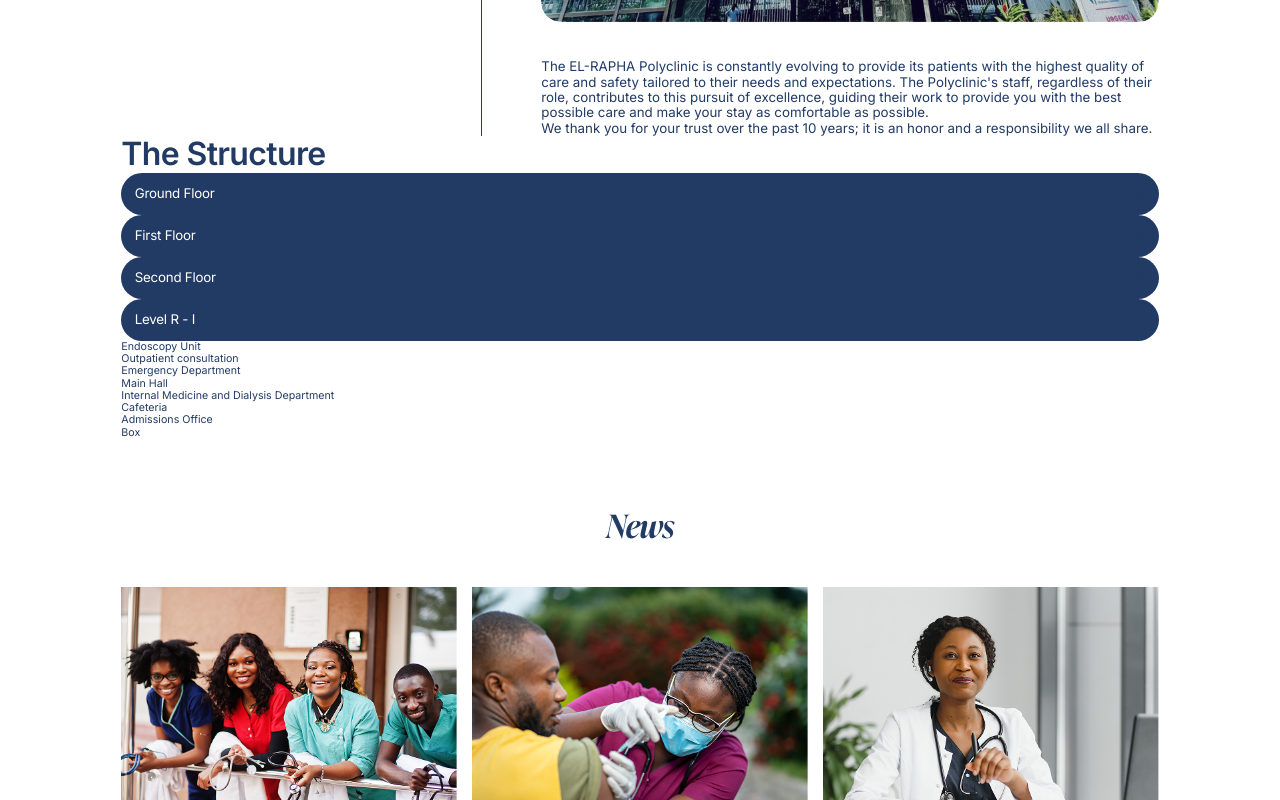
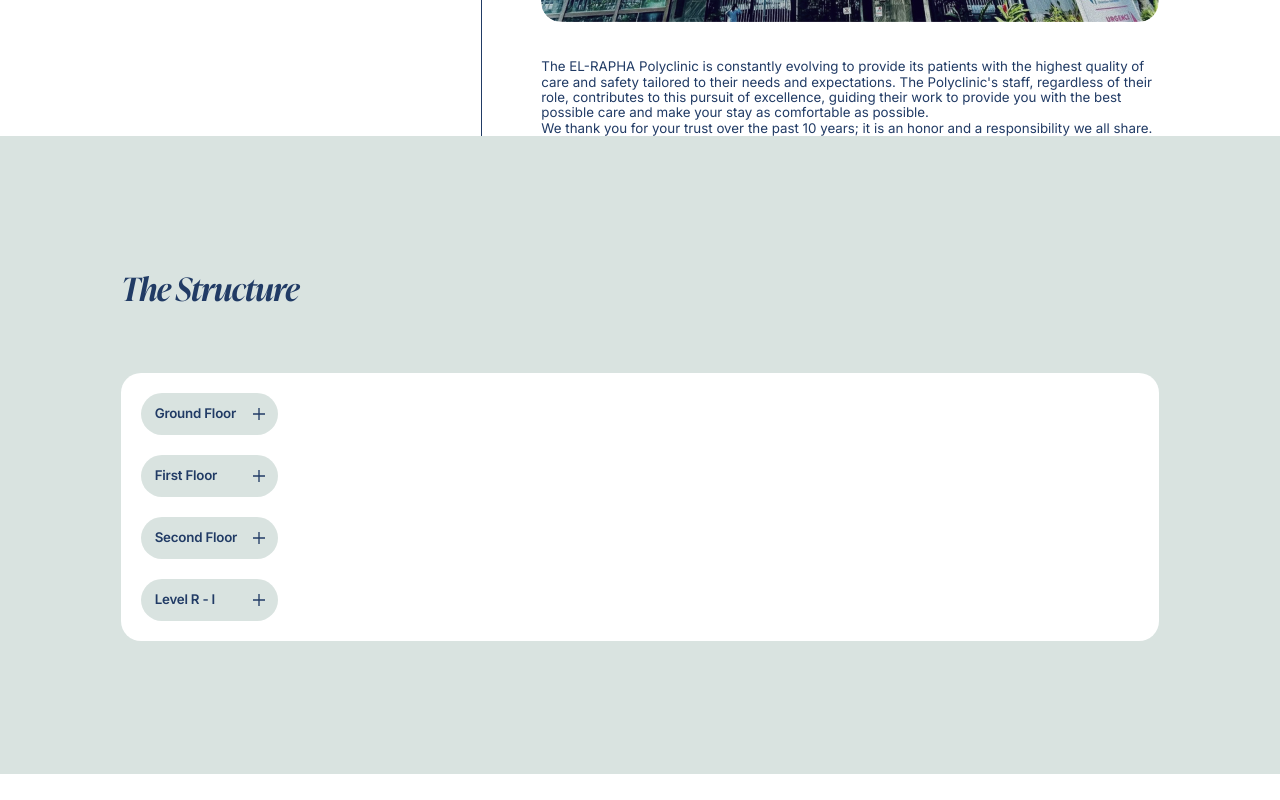
Before and after one commit to timofei0536/rapha, a Next.js app: page /about in a window 1280 px wide. Shown: the part 2540-3340 px from the top of the page. Built offline with nearby package versions, Linux system fonts and the light colour scheme.

Commit message:
add toggles

```diff
--- a/src/app/layout.js
+++ b/src/app/layout.js
@@ -1,5 +1,4 @@
 import Script from 'next/script'; // 1. Импортируем компонент
-import Toogles from '@/components/Toogles/Toogles'; // Твой компонент с логикой
 import { Inter } from "next/font/google";
 import localFont from "next/font/local";
 import 'normalize.css';
--- a/src/components/Btn/Btn.scss
+++ b/src/components/Btn/Btn.scss
@@ -8,7 +8,6 @@
         justify-content: flex-start;
     }
     padding: 2rem;
-
     border-radius: 5rem;
     background: var(--blue);
     letter-spacing: -0.032rem;
@@ -16,6 +15,7 @@
     color: var(--white);
     min-width: 20.5rem;
     font-size: 2rem;
+    font-weight: 600;
 
     &--small {
         min-width: 15.5rem;
@@ -44,4 +44,9 @@
     &--orange {
         background-color: var(--orange);
     }
+
+    &--gray {
+        background-color: var(--gray);
+        color: var(--blue);
+    }
 }
--- a/src/components/Structure/Structure.jsx
+++ b/src/components/Structure/Structure.jsx
@@ -1,33 +1,112 @@
 import "./Structure.scss";
+import "@/components/Toogles/Toogles.scss";
 import Btn from "@/components/Btn/Btn";
 import Plus from "@/components/icons/Plus";
+import Toogles from "@/components/Toogles/Toogles";
+
+const tabs = [
+    {
+        id: "0",
+        label: "Ground Floor",
+        list: [
+            "Endoscopy Unit",
+            "Outpatient consultation",
+            "Emergency Department",
+            "Main Hall",
+            "Internal Medicine and Dialysis Department",
+            "Cafeteria",
+            "Admissions Office",
+            "Box",
+            "Emergency Department",
+            "Main Hall",
+            "Internal Medicine and Dialysis Department",
+            "Cafeteria",
+            "Admissions Office",
+            "Box",
+            "Emergency Department",
+            "Main Hall",
+            "Internal Medicine and Dialysis Department",
+            "Cafeteria",
+            "Admissions Office",
+            "Box",
+            "Emergency Department",
+            "Main Hall",
+            "Internal Medicine and Dialysis Department",
+            "Cafeteria",
+            "Admissions Office",
+            "Box",
+        ],
+    },
+    {
+        id: "1",
+        label: "First Floor",
+        list: [
+            "Operating Theatres",
+            "Recovery Rooms",
+            "Intensive Care Unit",
+            "Consultation Rooms",
+        ],
+    },
+    {
+        id: "2",
+        label: "Second Floor",
+        list: [
+            "Wards",
+            "Nursing Stations",
+            "Day Care",
+        ],
+    },
+    {
+        id: "3",
+        label: "Level R - I",
+        list: [
+            "Radiology",
+            "Laboratory",
+            "Pharmacy",
+        ],
+    },
+];
 
 export default function Structure() {
     return (
         <section className="structure">
+            <Toogles />
             <div className="center-wrap center-wrap--small">
-                <div className="h2 simple-title">The Structure</div>
-                <div className="structure__wrap">
+                <h2 className="structure__title simple-title">The Structure</h2>
+                <div className="structure__wrap toogles">
                     <div className="structure__nav">
-                        <Btn text="Ground Floor" icon={Plus} className="btn--gray" />
-                        <Btn text="First Floor" icon={Plus} className="btn--gray" />
-                        <Btn text="Second Floor" icon={Plus} className="btn--gray" />
-                        <Btn text="Level R - I" icon={Plus} className="btn--gray" />
+                        {tabs.map((tab) => (
+                            <div
+                                key={tab.id}
+                                className="toogles__title structure__btn-wrap"
+                                data-toogles={tab.id}
+                            >
+                                <Btn
+                                    text={tab.label}
+                                    icon={Plus}
+                                    className="btn--gray"
+                                />
+                            </div>
+                        ))}
                     </div>
                     <div className="structure__tabs">
-                        <div className="structure__tab content">
-
-                            <ul>
-                                <li>Endoscopy Unit</li>
-                                <li>Outpatient consultation</li>
-                                <li>Emergency Department</li>
-                                <li>Main Hall</li>
-                                <li>Internal Medicine and Dialysis Department</li>
-                                <li>Cafeteria</li>
-                                <li>Admissions Office</li>
-                                <li>Box</li>
-                            </ul>
-                        </div>
+                        {tabs.map((tab) => (
+                            <div
+                                key={tab.id}
+                                className="toogles__item"
+                                data-toogles={tab.id}
+                            >
+                                <div className="toogles__item-content">
+                                    <div className="structure__tab content">
+                                        <ul>
+                                            {tab.list.map((item, i) => (
+                                                <li key={i}>{item}</li>
+                                            ))}
+                                        </ul>
+                                    </div>
+                                </div>
+                            </div>
+                        ))}
                     </div>
                 </div>
             </div>
--- a/src/components/Structure/Structure.scss
+++ b/src/components/Structure/Structure.scss
@@ -1,2 +1,35 @@
 .structure {
+    padding: var(--p-margin) 0px;
+    background: var(--gray);
+    &__title {
+     margin-bottom: calc( var(--p-margin) / 2 );
+    }
+
+    &__wrap {
+        border-radius: 3rem;
+        background: var(--white);
+        padding: 3rem;
+        display: flex;
+        gap: 5.5rem;
+    }
+
+    &__nav {
+        flex-shrink: 0;
+        display: flex;
+        flex-direction: column;
+        gap: 3rem;
+        .btn {
+            svg {
+                width: 1.8rem;
+                height: auto;
+            }
+        }
+    }
+
+    .toogles__title--active  {
+        .btn {
+            background-color: var(--blue);
+            color: var(--white);
+        }
+    }
 }
--- a/src/styles/globals.scss
+++ b/src/styles/globals.scss
@@ -1,5 +1,4 @@
 @import "@/components/Select/Select.scss";
-@import "@/components/Toogles/Toogles.scss";
 
 * {
 	box-sizing: border-box;
```
